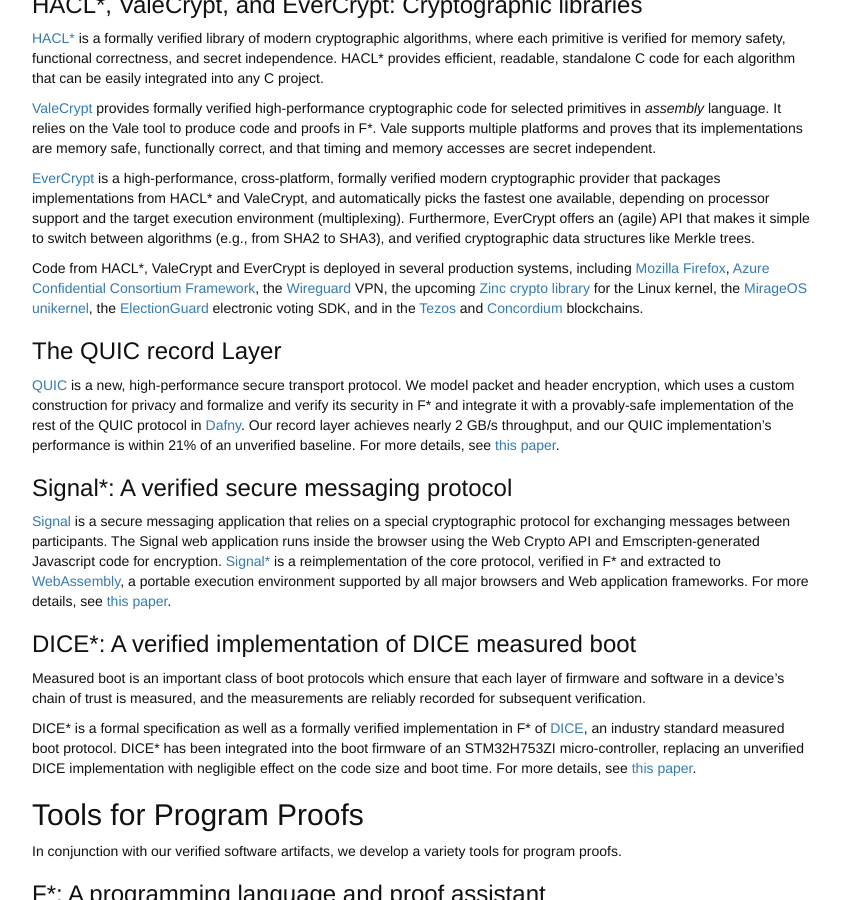
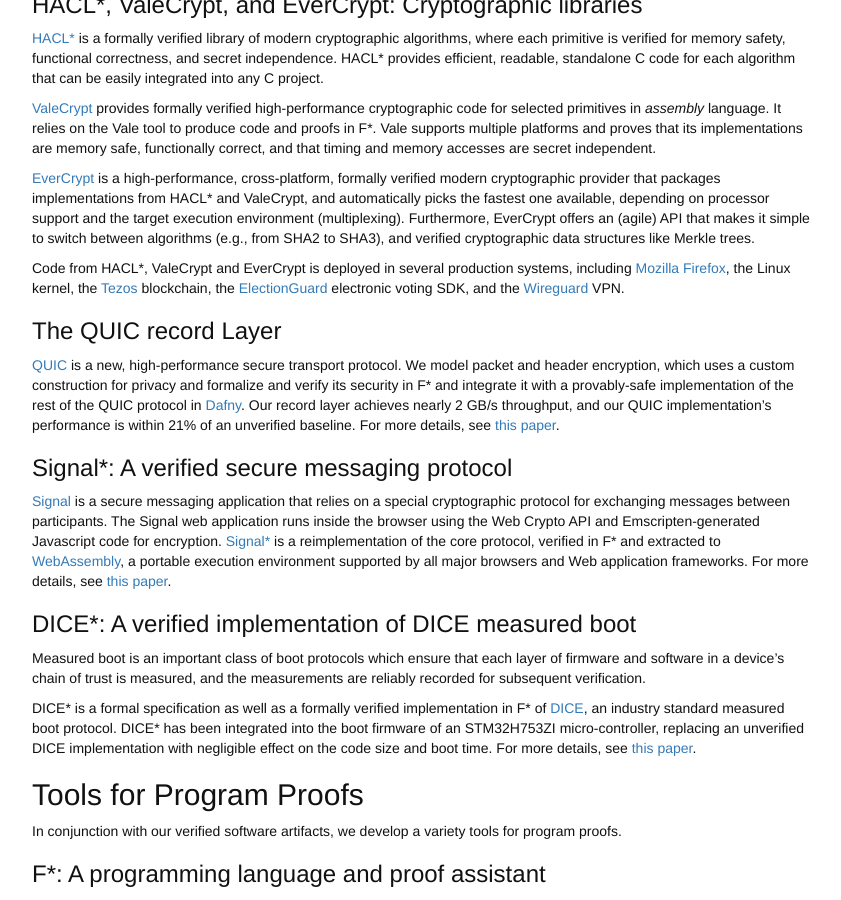
Before and after one commit to project-everest/project-everest.github.io, a Jekyll site: the page built from index.md, in a window 1280 px wide and 900 px high, scrolled down 879 px. Shown: the whole window, without its empty margins (218-1059 px from the left). Built offline with Jekyll 4.4.1, drawn with Linux system fonts in a browser that asks for light colours.

Commit message:
Fixup description to be consistent with hacl-star.github.io

```diff
--- a/index.md
+++ b/index.md
@@ -97,15 +97,13 @@
 Code from HACL\*, ValeCrypt and EverCrypt is deployed in several
 production systems, including [Mozilla
 Firefox](https://blog.mozilla.org/security/2017/09/13/verified-cryptography-firefox-57/),
-[Azure Confidential Consortium
-Framework](https://www.microsoft.com/en-us/research/project/confidential-consortium-framework/),
-the [Wireguard](https://www.wireguard.com) VPN, the upcoming [Zinc
-crypto library](https://lwn.net/Articles/770750/) for the Linux
-kernel, the [MirageOS unikernel](https://mirage.io/), the
+the Linux kernel, the
+[Tezos](https://www.reddit.com/r/tezos/comments/8hrsz2/tezos_switches_cryptographic_libraries_from)
+blockchain,
+the
 [ElectionGuard](https://www.electionguard.vote/) electronic voting
-SDK, and in the
-[Tezos](https://www.reddit.com/r/tezos/comments/8hrsz2/tezos_switches_cryptographic_libraries_from)
-and [Concordium](https://www.concordium.com) blockchains.
+SDK, and
+the [Wireguard](https://www.wireguard.com) VPN.
 
 ### The QUIC record Layer
 
```
